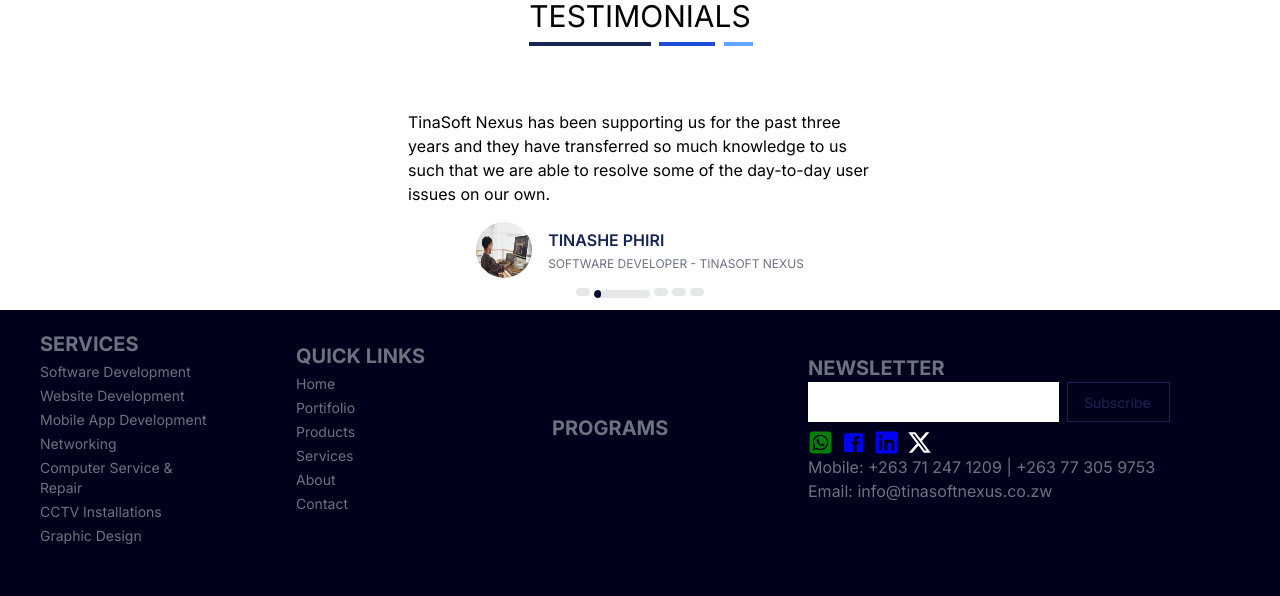
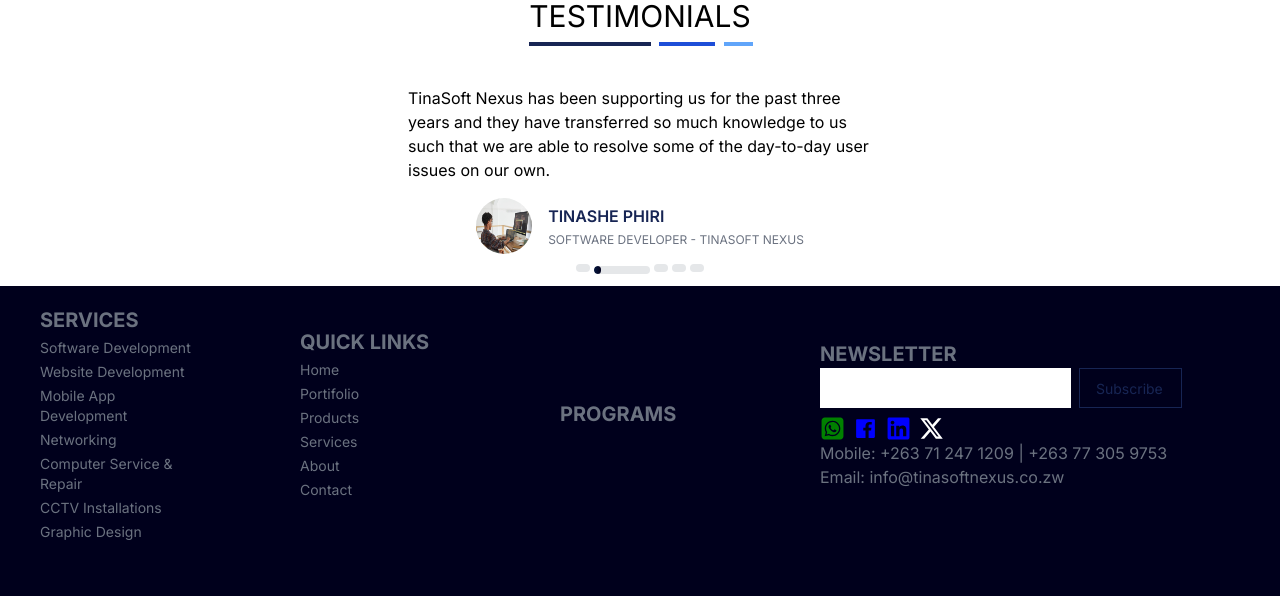
Before and after one commit to TinaTech-Developers/tinasoftnexus, a Next.js app: page / in a window 1280 px wide. Shown: the part 4272-4868 px from the top of the page. Built offline with nearby package versions, Linux system fonts and the light colour scheme.

Commit message:
responsiveness check on testimonials

```diff
--- a/src/app/(main)/components/ClientNeeds.jsx
+++ b/src/app/(main)/components/ClientNeeds.jsx
@@ -31,7 +31,7 @@
           alt="TinaSoft Nexus"
           height={200}
           width={300}
-          className="w-full h-full"
+          className="flex items-center justify-center my-4 w-full h-full "
         />
       </div>
     </div>
--- a/src/app/(main)/components/Footer.jsx
+++ b/src/app/(main)/components/Footer.jsx
@@ -27,7 +27,7 @@
 
   return (
     <div className="w-full flex flex-col gap-10 bg-[#00001C]">
-      <div className="grid grid-cols-1 md:grid-cols-5 mx-auto  text-gray-500 items-center ">
+      <div className="grid grid-cols-1 md:grid-cols-5 mx-auto  text-gray-500 items-center gap-5">
         <div className="col-span-1 flex flex-col items-start justify-center px-10 gap-1">
           <h1 className="text-start text-xl font-bold uppercase mt-5">
             Services
--- a/src/app/(main)/components/Testimonials.jsx
+++ b/src/app/(main)/components/Testimonials.jsx
@@ -46,7 +46,7 @@
           <span class="block max-w-[13%] py-[2px] transition-all duration-500 h-0.5 bg-blue-400  translate-x-[195px] -translate-y-2"></span>
         </h1>
       </div>
-      <SliderWrapper className="mt-10">
+      <SliderWrapper className="mt-4">
         <Slider {...settings} className="flex items-center justify-center">
           <Testimonial />
           <Testimonial />
```
